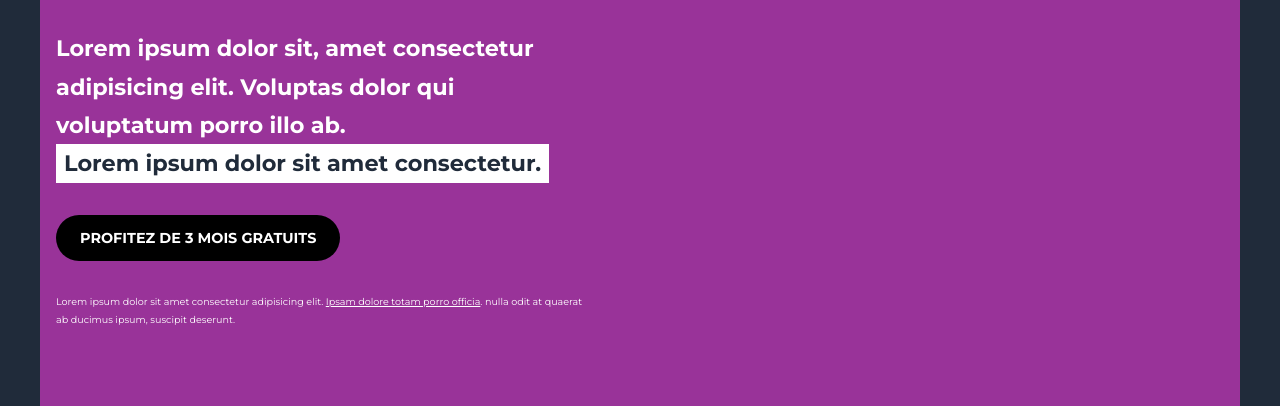
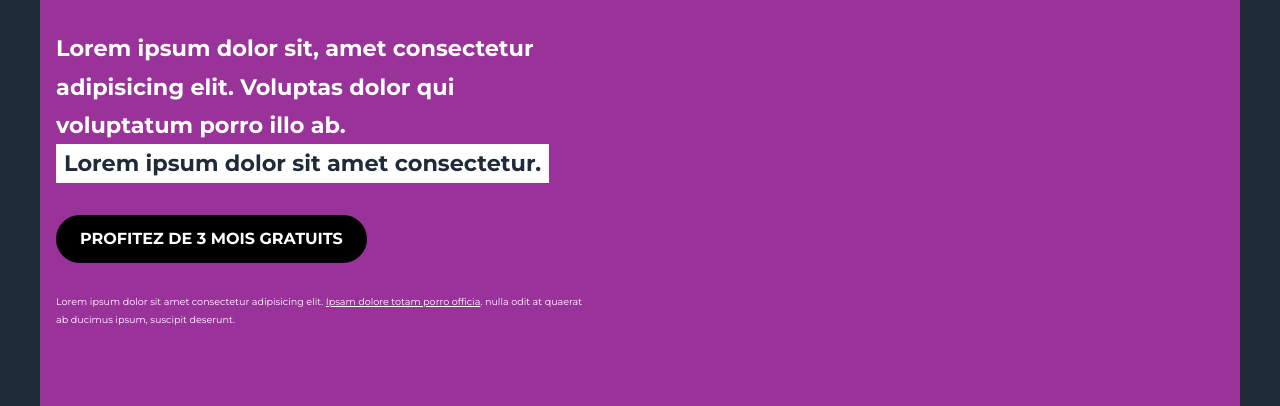
Before and after one commit to angeliquepinchon/spotify-page-html-css, a plain HTML site: page index.html in a window 1280 px wide. In both pictures the pointer is over the link "PROFITEZ DE 3 MOIS GRATUITS". Shown: the part 318-724 px from the top of the page. Drawn offline with Linux system fonts and the light colour scheme.

Commit message:
hover sur le bouton gratruit

```diff
--- a/css/styles.css
+++ b/css/styles.css
@@ -121,6 +121,11 @@ body{
     text-decoration: none;
     margin-bottom: 2rem;
     font-size:0.9rem ;
+    transition: font-size 0.3s ease-in-out,
+}
+.section-offer__button:hover{
+    font-size: 1rem;
+    margin-bottom: 1.9rem;
 }
 .section-offer__text--small{
     font-size:0.6rem;
```
